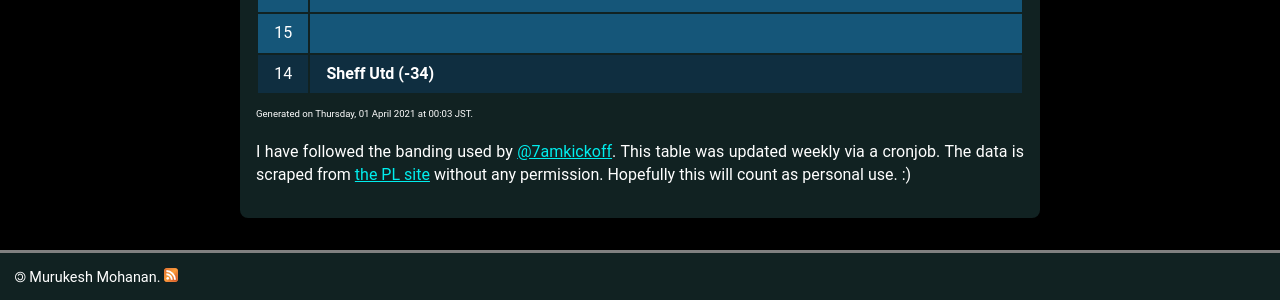
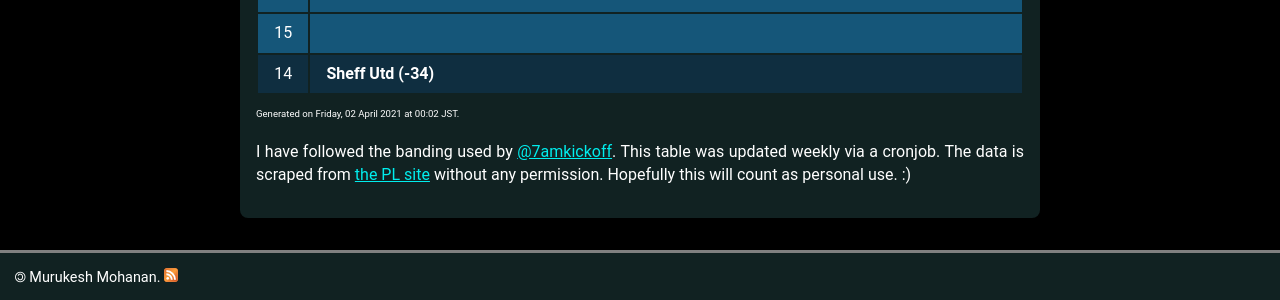
Before and after one commit to muru/muru.github.io, a Jekyll site: the page built from resources.md, in a window 1280 px wide and 900 px high, scrolled down 3220 px. Shown: the part 514-814 px from the top of the window. Built offline with Jekyll 4.4.1, drawn with Linux system fonts in a browser that asks for light colours; some web fonts are replaced.

Commit message:
updated cann-table: Fri  2 Apr 00:02:47 JST 2021

```diff
--- a/cann-table.html
+++ b/cann-table.html
@@ -311,4 +311,4 @@
 		</td>
  	</tr>
 </table>
-<span id="cann-gen-note"> Generated on  Thursday, 01 April 2021 at 00:03 JST. </span>
+<span id="cann-gen-note"> Generated on  Friday, 02 April 2021 at 00:02 JST. </span>
```
